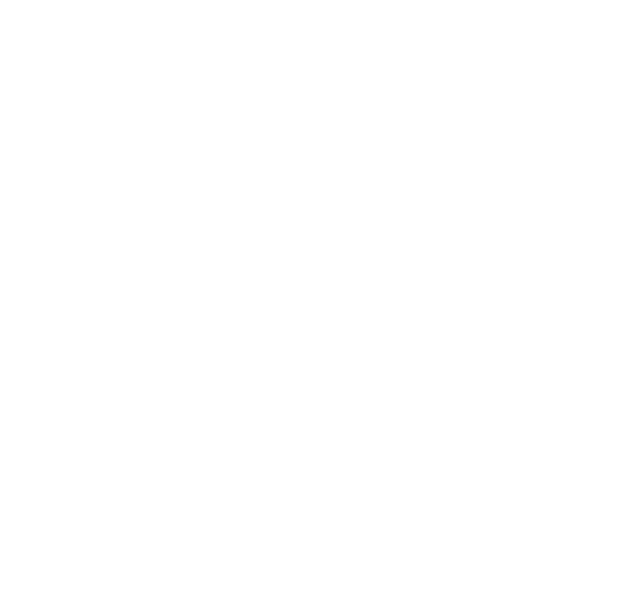
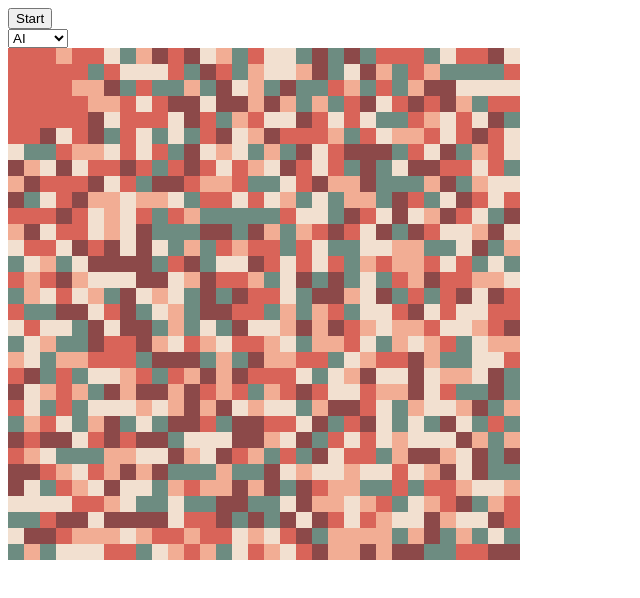
Before and after one commit to Hope410/famousgame, a website built with webpack: page public/index.html in a window 1280 px wide. Shown: the whole page, without its empty margins (0-640 px from the left). Built offline with nearby package versions, Linux system fonts and the light colour scheme.

Commit message:
add game solver

```diff
--- a/package.json
+++ b/package.json
@@ -4,7 +4,7 @@
   "description": "",
   "main": "index.js",
   "scripts": {
-    "start": "webpack serve",
+    "serve": "webpack serve",
     "lint": "eslint '*/**/*.{js,ts,tsx}' --quiet --fix",
     "test": "jest"
   },
@@ -33,6 +33,7 @@
     "eslint-plugin-prettier": "^3.3.1",
     "eslint-plugin-simple-import-sort": "^7.0.0",
     "html-webpack-plugin": "^5.3.1",
+    "jest": "^26.6.3",
     "prettier": "^2.2.1",
     "ts-jest": "^26.5.4",
     "ts-loader": "^8.1.0",
--- a/public/index.html
+++ b/public/index.html
@@ -1,15 +1,28 @@
 <!DOCTYPE html>
 <html lang="en">
-  <head>
+
+<head>
     <meta charset="UTF-8" />
     <meta http-equiv="X-UA-Compatible" content="IE=edge" />
     <meta name="viewport" content="width=device-width, initial-scale=1.0" />
-    <title><%= htmlWebpackPlugin.options.title %></title>
-  </head>
-  <body>
-    <div class="app" id="app">
-      <div class="app__controls"></div>
-      <canvas class="app__canvas" id="canvas"></canvas>
+    <title>
+        <%= htmlWebpackPlugin.options.title %>
+    </title>
+</head>
+
+<body>
+    <div class="game" id="app">
+        <div class="game__controls">
+            <button class="game__control-btn">Start
+        </div>
+        <select class="game__solver">
+            <option class="game__solver-option">AI</option>
+            <option class="game__solver-option">Player</option>
+        </select>
+        <div class="game__colors"></div>
     </div>
-  </body>
+    <canvas class="game__canvas" id="canvas"></canvas>
+    </div>
+</body>
+
 </html>
--- a/src/config/errors.ts
+++ b/src/config/errors.ts
@@ -3,5 +3,4 @@ export const INVALID_KEY_LENGHT =
   'Invalid key: key parts length must be equal to 2';
 export const NO_INITIAL_TILE =
   "Can't get initial tile: tile map is empty - check tile map size";
-export const CANT_GET_TILE = "Can't get tile with position {position}";
 export const INITIAL_TILE_EXCLUDED = 'Initial tile must be included in TileMap';
--- a/src/config/settings.ts
+++ b/src/config/settings.ts
@@ -1,7 +1,7 @@
 import { Tuple2D } from '@/types';
 
 export const DELIMITER = '.';
-export const TILE_MAP_SIZE: Tuple2D<number> = [8, 8];
+export const TILE_MAP_SIZE: Tuple2D<number> = [32, 32];
 export const TILE_SIZE = 16;
 export const TILE_COLORS = [
   '#6D8C81',
--- a/src/main.ts
+++ b/src/main.ts
@@ -1,6 +1,9 @@
 import Game from '@/domain/Game';
 
 import { TILE_COLORS, TILE_MAP_SIZE, TILE_SIZE } from '@/config/settings';
+
+import AISolver from './solvers/AISolver';
+import GameView from './view/GameView';
 
 (function main() {
   const canvas = document.querySelector<HTMLCanvasElement>('#canvas');
@@ -20,4 +23,17 @@ import { TILE_COLORS, TILE_MAP_SIZE, TILE_SIZE } from '@/config/settings';
     mapSize: TILE_MAP_SIZE,
     colors: TILE_COLORS,
   });
+
+  const gameView = new GameView(ctx, {
+    tileSize: TILE_SIZE,
+  });
+
+  const aiSolver = new AISolver({
+    game,
+    onStep: () => gameView.render(game),
+    onSolve: () => alert('Game Solved!'),
+  });
+
+  gameView.render(game);
+  aiSolver.solve();
 })();
--- /dev/null
+++ b/src/solvers/AISolver.ts
@@ -0,0 +1,54 @@
+import _ from 'lodash';
+
+import TileSet from '@/domain/TileSet';
+
+import { ISolver, ISolverOptions } from './interfaces';
+
+export default class AISolver implements ISolver {
+  options: ISolverOptions;
+
+  constructor(options: ISolverOptions) {
+    this.options = options;
+  }
+
+  step(color: string) {
+    const { game, onStep } = this.options;
+
+    game.tileGroup.setColor(color);
+    onStep();
+  }
+
+  solve() {
+    const solveInterval = setInterval(() => {
+      const { game, onSolve } = this.options;
+      const neighbors = new TileSet();
+
+      game.tileGroup.forEach((tile) => {
+        game.tileMap
+          .neighborsFor(tile)
+          .filter((neighbor) => !game.tileGroup.get(neighbor.position.asKey()))
+          .forEach((neighbor) =>
+            neighbors.set(neighbor.position.asKey(), neighbor)
+          );
+      });
+
+      const colorGroups = _([...neighbors.values()])
+        .groupBy('color')
+        .toPairs()
+        .maxBy((entrie) => entrie[1].length);
+
+      if (!colorGroups) {
+        throw new Error("Can't compute color groups");
+      }
+
+      const [color] = colorGroups;
+
+      this.step(color);
+
+      if (game.isWin) {
+        clearInterval(solveInterval);
+        onSolve();
+      }
+    }, 1000);
+  }
+}
--- /dev/null
+++ b/src/solvers/interfaces.ts
@@ -0,0 +1,13 @@
+import Game from '@/domain/Game';
+
+export interface ISolverOptions {
+  game: Game;
+  onStep(): void;
+  onSolve(): void;
+}
+
+export interface ISolver {
+  options: ISolverOptions;
+  step(color: string): void;
+  solve(): void;
+}
--- /dev/null
+++ b/src/view/GameView.ts
@@ -0,0 +1,26 @@
+import Game from '@/domain/Game';
+
+interface GameViewOptions {
+  tileSize: number;
+}
+
+export default class GameView {
+  ctx: CanvasRenderingContext2D;
+
+  options: GameViewOptions;
+
+  constructor(ctx: CanvasRenderingContext2D, options: GameViewOptions) {
+    this.ctx = ctx;
+    this.options = options;
+  }
+
+  render(game: Game) {
+    game.tileMap.forEach((tile) => {
+      const { tileSize } = this.options;
+      const [x, y] = tile.position.asTuple().map((v) => v * tileSize);
+
+      this.ctx.fillStyle = tile.color;
+      this.ctx.fillRect(x, y, tileSize, tileSize);
+    });
+  }
+}
--- a/webpack.config.ts
+++ b/webpack.config.ts
@@ -1,23 +1,18 @@
-import * as path from "path";
-import * as webpack from "webpack";
-import HtmlWebpackPlugin from "html-webpack-plugin";
+import HtmlWebpackPlugin from 'html-webpack-plugin';
+import * as path from 'path';
+import * as webpack from 'webpack';
 
 import 'webpack-dev-server';
 
 const config: webpack.Configuration = {
-  mode: "development",
+  mode: 'development',
   devServer: {
     compress: true,
     port: 3000,
     hot: true,
-    host: "0.0.0.0",
-    allowedHosts: [
-      ".repl.it",
-      ".repl.co",
-      ".repl.run"
-    ]
+    allowedHosts: ['.repl.it', '.repl.co', '.repl.run'],
   },
-  entry: "./src/main.ts",
+  entry: './src/main.ts',
   module: {
     rules: [
       {
@@ -29,21 +24,21 @@ const config: webpack.Configuration = {
   },
   resolve: {
     alias: {
-      '@': './'
+      '@': path.resolve(__dirname, 'src'),
     },
     extensions: ['.tsx', '.ts', '.js'],
   },
   output: {
-    path: path.resolve(__dirname, "dist"),
-    filename: "[name].[contenthash].js",
+    path: path.resolve(__dirname, 'dist'),
+    filename: '[name].[contenthash].js',
   },
   optimization: {
-    runtimeChunk: "single",
+    runtimeChunk: 'single',
   },
   plugins: [
     new HtmlWebpackPlugin({
-      title: "Famous Game",
-      template: './public/index.html'
+      title: 'Famous Game',
+      template: './public/index.html',
     }),
   ],
 };
```
Also changed, not shown: src/__test__/tile-group.ts (deleted, +0 -55 lines), src/__test__/tile.test.ts (deleted, +0 -24 lines), 2 other files.
